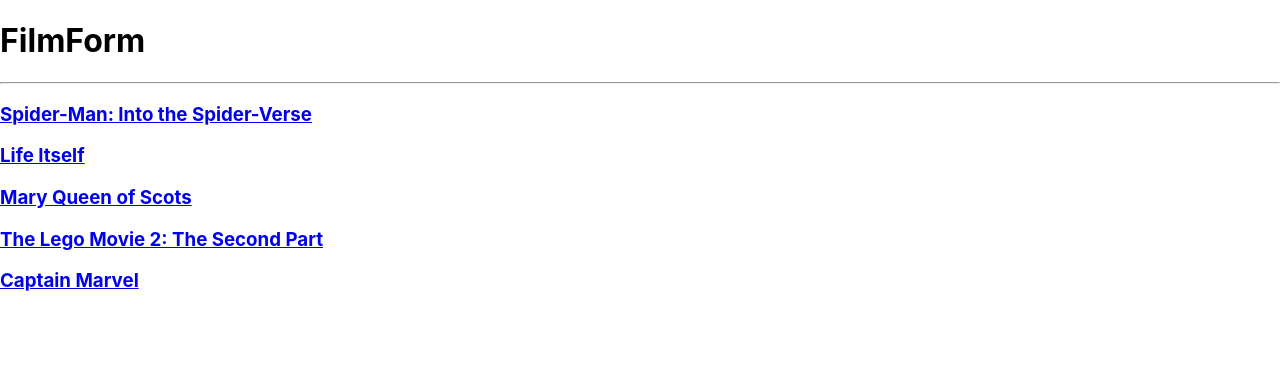
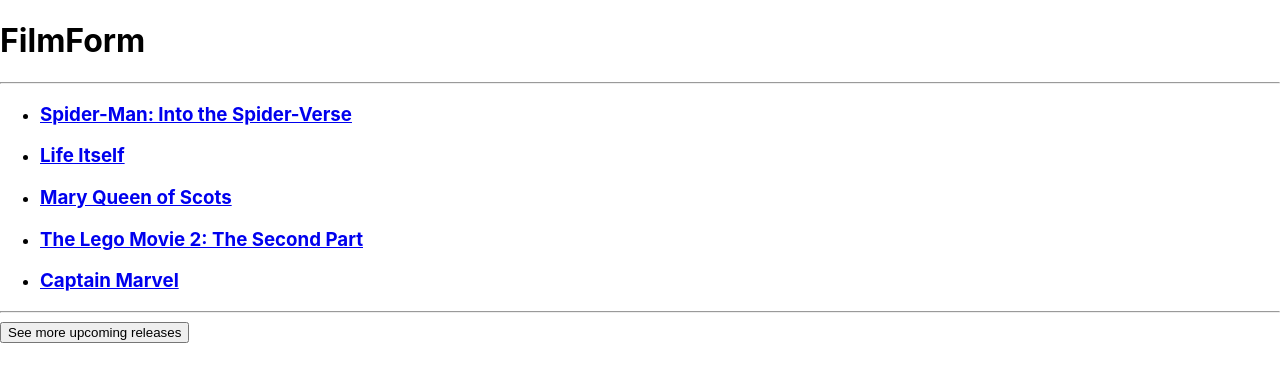
Before and after one commit to DannyW9/React-multiple-components-IMDB, a React (Create React App) app: page / in a window 1280 px wide. Shown: the top 382 px of the page. Built offline with nearby package versions, Linux system fonts and the light colour scheme.

Commit message:
adds button for viewing more upcoming releases

```diff
--- a/src/App.js
+++ b/src/App.js
@@ -1,6 +1,5 @@
 import React from 'react';
 import FilmBox from './containers/FilmBox';
-import FilmForm from './components/FilmForm';
 import './App.css';
 
 function App() {
--- a/src/components/Film.js
+++ b/src/components/Film.js
@@ -3,8 +3,9 @@
 const Film = (props) => {
   return (
     <div>
-      <a href={props.url}><h3>{props.name}</h3></a>
-
+      <ul>
+        <li><a href={props.url}><h3>{props.name}</h3></a></li>
+      </ul>
     </div>
   );
 }
--- /dev/null
+++ b/src/components/MoreReleasesButton.js
@@ -0,0 +1,11 @@
+import React from 'react';
+
+const MoreReleasesButton = () => {
+  return(
+    <form action="https://www.imdb.com/calendar/?region=gb">
+      <input type="submit" value="See more upcoming releases" />
+    </form>
+  );
+}
+
+export default MoreReleasesButton;
--- a/src/containers/FilmBox.js
+++ b/src/containers/FilmBox.js
@@ -1,6 +1,7 @@
 import React, {Component} from 'react';
 import FilmList from '../components/FilmList';
 import FilmForm from '../components/FilmForm';
+import MoreReleasesButton from '../components/MoreReleasesButton'
 
 class FilmBox extends Component {
 
@@ -43,6 +44,8 @@
         <FilmForm />
         <hr/>
         <FilmList data={this.state.data}/>
+        <hr/>
+        <MoreReleasesButton />
       </div>
     );
   }
```
